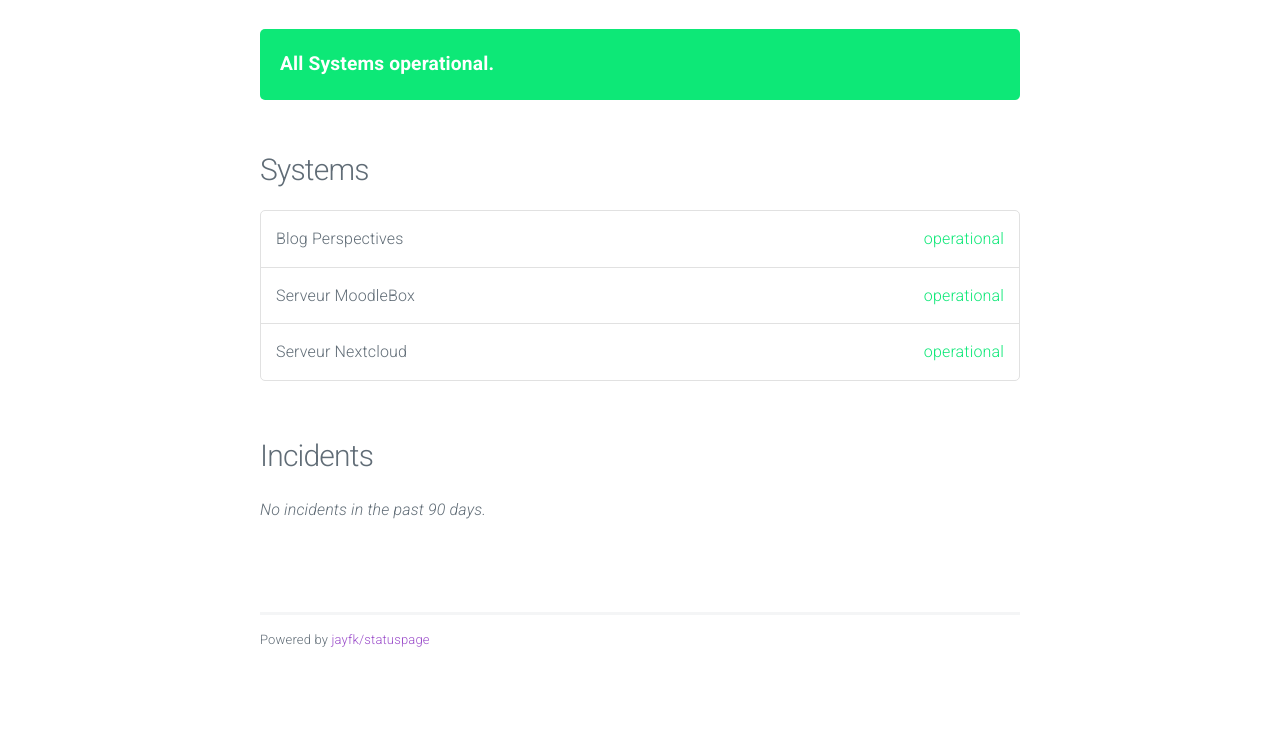
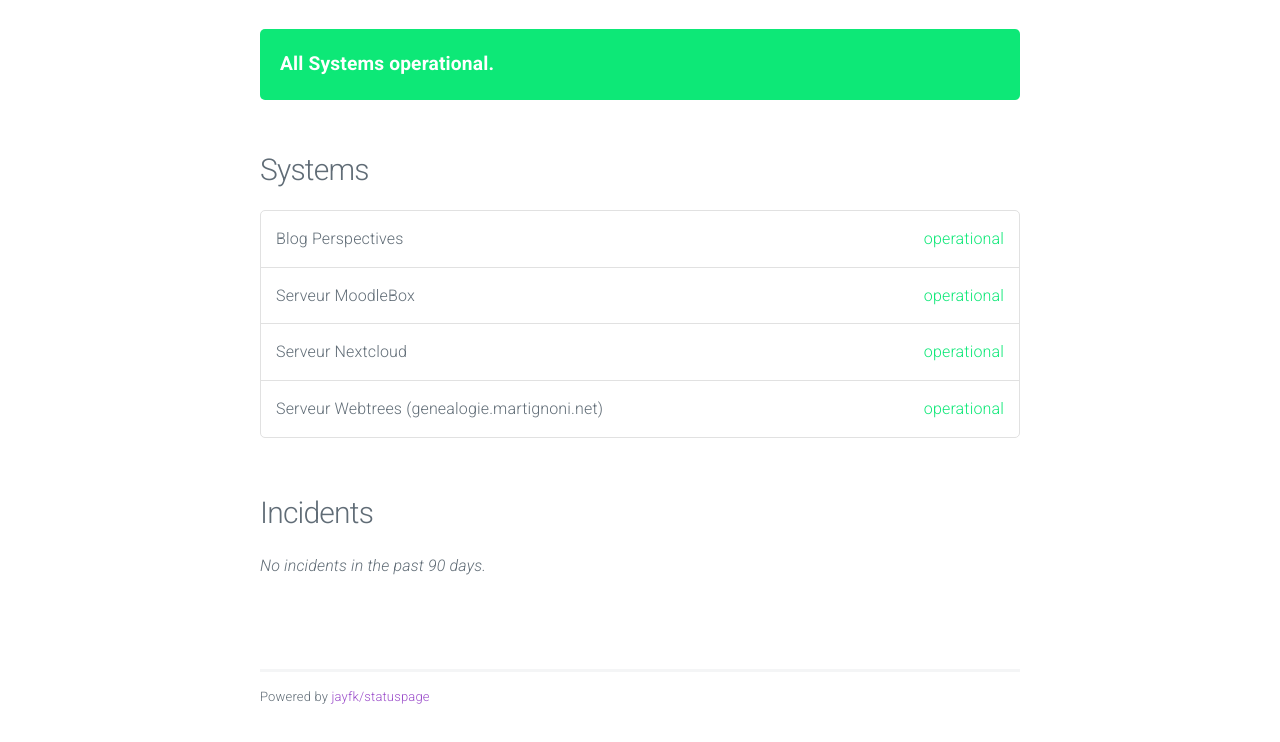
Before and after one commit to martignoni/status, a plain HTML site: page index.html in a window 1280 px wide. Shown: the part 56-798 px from the top of the page. Drawn offline with nearby package versions, Linux system fonts and the light colour scheme; no server answers.

Commit message:
update index

```diff
--- a/index.html
+++ b/index.html
@@ -49,6 +49,10 @@
 						Serveur Nextcloud <span class="status operational" data-l10n-id="operational">operational</span>
 					</li>
 
+					<li>
+						Serveur Webtrees (genealogie.martignoni.net) <span class="status operational" data-l10n-id="operational">operational</span>
+					</li>
+
 				</ul>
 
 				<h4 data-l10n-id="incidents">Incidents</h4>
```
